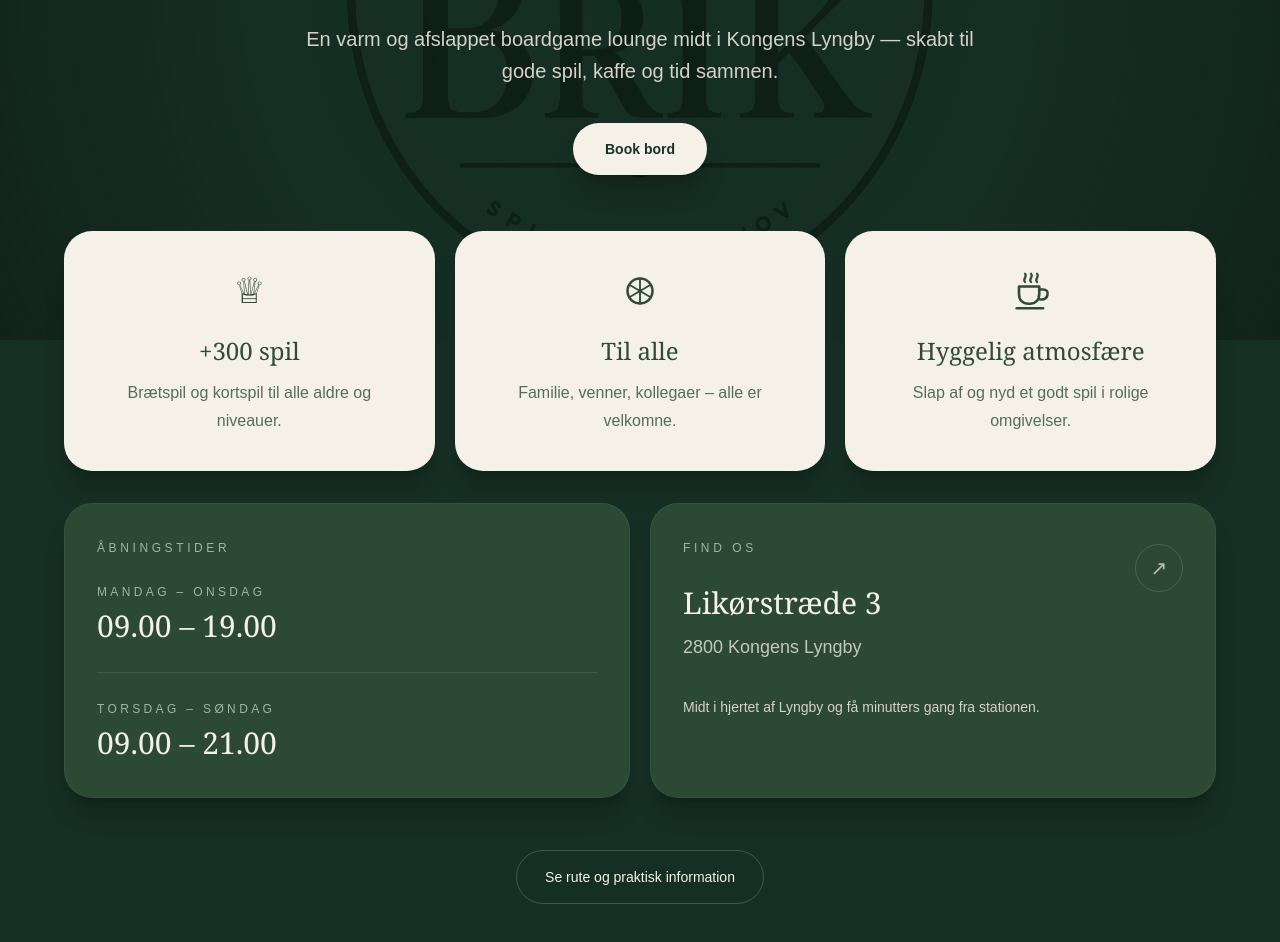
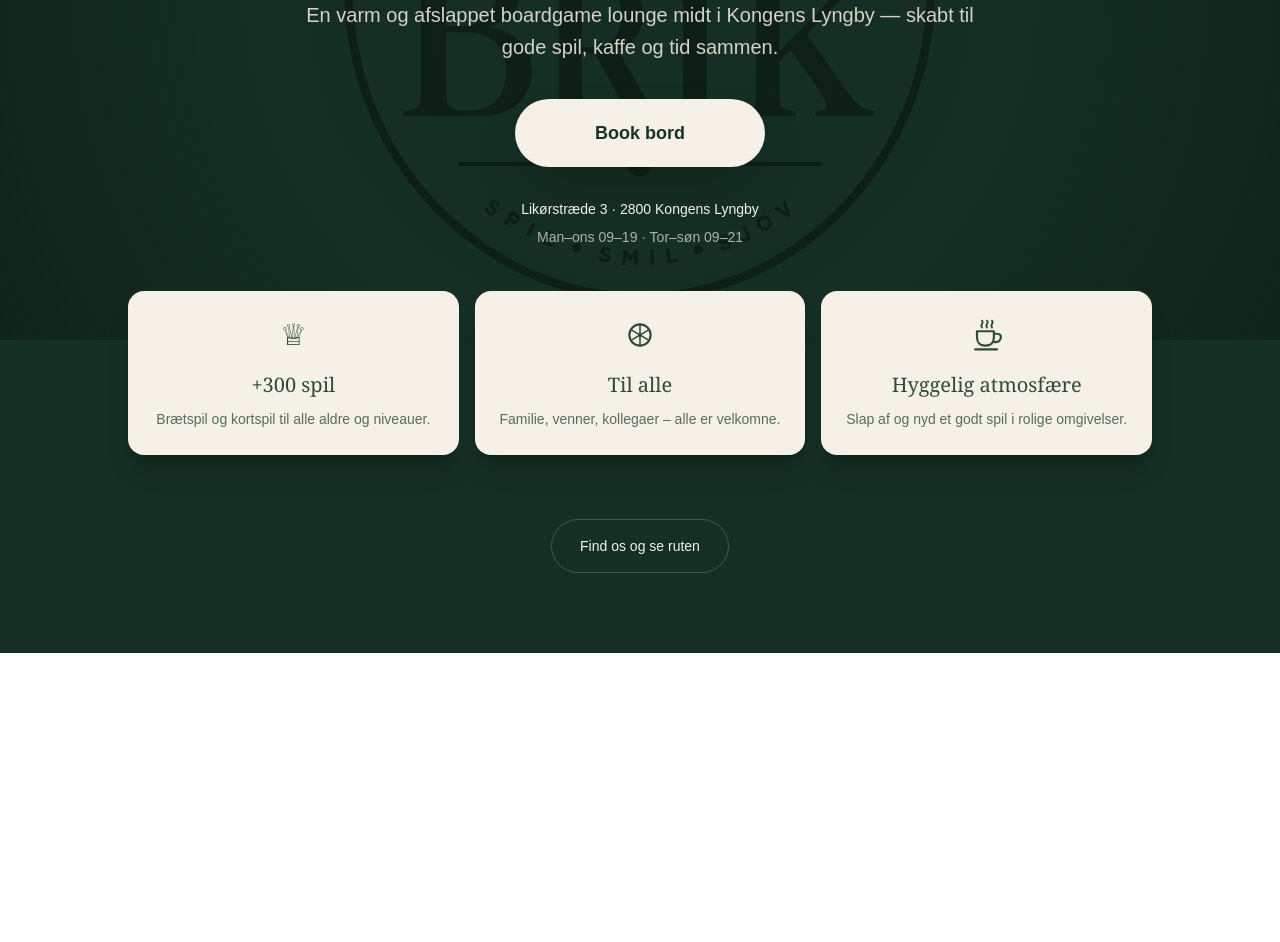
Before and after one commit to Houseofbrik/houseofbrik.dk, a Next.js app: page / in a window 1280 px wide. Shown: the part 460-1402 px from the top of the page. After the commit the page ends 1113 px from the top, so only its background shows below. Built offline with nearby package versions, Linux system fonts and the light colour scheme.

Commit message:
Forenklet forside og større bookingknap

```diff
--- a/app/page.tsx
+++ b/app/page.tsx
@@ -9,11 +9,9 @@ const GOOGLE_MAPS_URL =
 
 export default function Home() {
   const [view, setView] = useState<View>("home");
-  const [isMapOpen, setIsMapOpen] = useState(false);
 
   const goHome = () => {
     setView("home");
-    setIsMapOpen(false);
 
     window.scrollTo({
       top: 0,
@@ -23,7 +21,6 @@ export default function Home() {
 
   const goToView = (nextView: View) => {
     setView(nextView);
-    setIsMapOpen(false);
 
     window.scrollTo({
       top: 0,
@@ -34,7 +31,7 @@ export default function Home() {
   return (
     <main className="relative min-h-screen overflow-hidden bg-[#162F24] text-[#F5F1E8]">
       {/* FAST VANDMÆRKE */}
-      <div className="pointer-events-none fixed inset-x-0 bottom-6 top-[110px] z-0 flex items-center justify-center overflow-hidden md:top-[126px]">
+      <div className="pointer-events-none fixed inset-x-0 bottom-6 top-[104px] z-0 flex items-center justify-center overflow-hidden md:top-[120px]">
         <img
           src="/logo-watermark-transparent.png"
           alt=""
@@ -53,7 +50,8 @@ export default function Home() {
       <div className="pointer-events-none fixed inset-x-0 bottom-0 top-[88px] z-0 bg-[radial-gradient(circle_at_center,rgba(22,47,36,0.00)_0%,rgba(22,47,36,0.06)_52%,rgba(14,29,21,0.62)_100%)] md:top-[104px]" />
 
       {/* HEADER */}
-      <header className="fixed left-0 top-0 z-50 flex w-full items-center justify-between border-b border-white/10 bg-[#163224]/70 px-4 py-3 backdrop-blur-xl sm:px-6 md:px-14">
+      <header className="fixed left-0 top-0 z-50 w-full border-b border-white/10 bg-[#163224]/70 px-4 py-3 backdrop-blur-xl sm:px-6 md:px-14">
+        <div className="mx-auto flex w-full max-w-[1500px] items-center">
           <div className="flex items-center gap-7 md:gap-12">
             <button
               onClick={goHome}
@@ -73,13 +71,18 @@ export default function Home() {
             </button>
 
             <nav className="hidden items-center gap-12 text-sm text-[#F5F1E8]/80 md:flex">
-            <button onClick={goHome} className="transition hover:text-white">
+              <button
+                onClick={goHome}
+                className="transition hover:text-white"
+                type="button"
+              >
                 Home
               </button>
 
               <button
                 onClick={() => goToView("events")}
                 className="transition hover:text-white"
+                type="button"
               >
                 Events
               </button>
@@ -87,6 +90,7 @@ export default function Home() {
               <button
                 onClick={() => goToView("findos")}
                 className="transition hover:text-white"
+                type="button"
               >
                 Find os
               </button>
@@ -94,25 +98,18 @@ export default function Home() {
               <button
                 onClick={() => goToView("praktisk")}
                 className="transition hover:text-white"
+                type="button"
               >
                 Praktisk info
               </button>
             </nav>
           </div>
-
-        <button
-          onClick={() => goToView("booking")}
-          className="rounded-full bg-[#214A34]/90 px-5 py-3 text-xs font-semibold text-[#F5F1E8] shadow-lg shadow-black/20 transition duration-300 hover:-translate-y-0.5 hover:bg-[#2B5B41] sm:px-6 md:px-7 md:py-4 md:text-sm"
-          type="button"
-        >
-          Book bord
-        </button>
+        </div>
       </header>
 
       {/* SIDER */}
       {view === "home" ? (
         <HomePage
-          onOpenMap={() => setIsMapOpen(true)}
           onOpenFindUs={() => goToView("findos")}
           onOpenBooking={() => goToView("booking")}
         />
@@ -125,27 +122,22 @@ export default function Home() {
       ) : (
         <InfoPage label="Praktisk info" title="Kommer snarest." />
       )}
-
-      {/* KORT-POPUP */}
-      {isMapOpen && <MapModal onClose={() => setIsMapOpen(false)} />}
     </main>
   );
 }
 
 function HomePage({
-  onOpenMap,
   onOpenFindUs,
   onOpenBooking,
 }: {
-  onOpenMap: () => void;
   onOpenFindUs: () => void;
   onOpenBooking: () => void;
 }) {
   return (
-    <section className="relative z-10 px-5 pb-24 pt-24 text-center sm:px-6 md:pt-28">
+    <section className="relative z-10 px-5 pb-20 pt-24 text-center sm:px-6 md:pt-28">
       {/* HERO */}
-      <div className="mx-auto flex min-h-[70vh] max-w-6xl flex-col items-center justify-center pb-10 pt-16 sm:min-h-[72vh] md:pb-14">
-        <p className="mb-7 text-xs uppercase tracking-[0.4em] text-[#A7BCA8] sm:text-sm">
+      <div className="mx-auto flex min-h-[60vh] max-w-6xl flex-col items-center justify-center pb-8 pt-12 sm:min-h-[62vh] md:pb-10">
+        <p className="mb-6 text-xs uppercase tracking-[0.4em] text-[#A7BCA8] sm:text-sm">
           Spil • Smil • Sjov
         </p>
 
@@ -157,7 +149,7 @@ function HomePage({
           Offline hygge starter her!
         </h1>
 
-        <p className="mx-auto mt-8 max-w-2xl text-base leading-8 text-[#D6D1C7] sm:text-lg md:text-xl">
+        <p className="mx-auto mt-7 max-w-2xl text-base leading-8 text-[#D6D1C7] sm:text-lg md:text-xl">
           En varm og afslappet boardgame lounge midt i Kongens Lyngby — skabt
           til gode spil, kaffe og tid sammen.
         </p>
@@ -165,16 +157,30 @@ function HomePage({
         <button
           onClick={onOpenBooking}
           type="button"
-          className="mt-9 rounded-full bg-[#F5F1E8] px-8 py-4 text-sm font-semibold text-[#183226] shadow-xl shadow-black/20 transition duration-300 hover:-translate-y-0.5 hover:bg-white"
+          className="mt-9 min-w-[220px] rounded-full bg-[#F5F1E8] px-10 py-5 text-base font-semibold text-[#183226] shadow-2xl shadow-black/25 transition duration-300 hover:-translate-y-1 hover:bg-white sm:min-w-[250px] sm:px-12 sm:py-5 sm:text-lg"
         >
           Book bord
+        </button>
+
+        <button
+          onClick={onOpenFindUs}
+          type="button"
+          className="mt-7 text-sm leading-7 text-[#D6D1C7] transition hover:text-white"
+        >
+          <span className="block font-medium text-[#F5F1E8]">
+            Likørstræde 3 · 2800 Kongens Lyngby
+          </span>
+
+          <span className="block text-[#D6D1C7]/80">
+            Man–ons 09–19 · Tor–søn 09–21
+          </span>
         </button>
       </div>
 
       {/* TRE HVIDE KORT */}
-      <div className="mx-auto grid max-w-6xl gap-5 pb-8 md:grid-cols-3">
+      <div className="mx-auto grid max-w-5xl gap-4 pb-16 md:grid-cols-3">
         <FeatureCard
-          icon={<span className="text-4xl">♕</span>}
+          icon={<span className="text-3xl">♕</span>}
           title="+300 spil"
           text="Brætspil og kortspil til alle aldre og niveauer."
         />
@@ -182,8 +188,8 @@ function HomePage({
         <FeatureCard
           icon={
             <svg
-              width="40"
-              height="40"
+              width="34"
+              height="34"
               viewBox="0 0 64 64"
               fill="none"
               aria-hidden="true"
@@ -227,8 +233,8 @@ function HomePage({
         <FeatureCard
           icon={
             <svg
-              width="48"
-              height="48"
+              width="40"
+              height="40"
               viewBox="0 0 64 64"
               fill="none"
               aria-hidden="true"
@@ -282,75 +288,12 @@ function HomePage({
         />
       </div>
 
-      {/* ÅBNINGSTIDER OG FIND OS */}
-      <div className="mx-auto grid max-w-6xl gap-5 pb-8 md:grid-cols-2">
-        <div className="rounded-[1.75rem] border border-white/5 bg-[#2C4934] px-8 py-9 text-left shadow-xl shadow-black/20">
-          <p className="mb-7 text-xs uppercase tracking-[0.3em] text-[#9FB69F]">
-            Åbningstider
-          </p>
-
-          <div>
-            <p className="text-xs uppercase tracking-[0.28em] text-[#9FB69F]">
-              Mandag – Onsdag
-            </p>
-
-            <p className="mt-2 font-serif text-3xl text-[#F5F1E8]">
-              09.00 – 19.00
-            </p>
-          </div>
-
-          <div className="mt-7 border-t border-[#F5F1E8]/10 pt-7">
-            <p className="text-xs uppercase tracking-[0.28em] text-[#9FB69F]">
-              Torsdag – Søndag
-            </p>
-
-            <p className="mt-2 font-serif text-3xl text-[#F5F1E8]">
-              09.00 – 21.00
-            </p>
-          </div>
-        </div>
-
-        <button
-          onClick={onOpenMap}
-          className="group rounded-[1.75rem] border border-white/5 bg-[#2C4934] px-8 py-9 text-left shadow-xl shadow-black/20 transition duration-300 hover:-translate-y-1 hover:bg-[#355842]"
-          type="button"
-          aria-label="Se kort og adresse"
-        >
-          <div className="flex h-full items-start justify-between gap-6">
-            <div>
-              <p className="mb-7 text-xs uppercase tracking-[0.3em] text-[#9FB69F]">
-                Find os
-              </p>
-
-              <p className="font-serif text-3xl leading-tight text-[#F5F1E8]">
-                Likørstræde 3
-              </p>
-
-              <p className="mt-3 text-lg text-[#F5F1E8]/75">
-                2800 Kongens Lyngby
-              </p>
-
-              <p className="mt-8 max-w-sm text-sm leading-7 text-[#D6D1C7]">
-                Midt i hjertet af Lyngby og få minutters gang fra stationen.
-              </p>
-            </div>
-
-            <span
-              aria-hidden="true"
-              className="mt-1 flex h-12 w-12 shrink-0 items-center justify-center rounded-full border border-[#F5F1E8]/15 text-xl text-[#F5F1E8]/70 transition duration-300 group-hover:-translate-y-1 group-hover:translate-x-1 group-hover:bg-[#F5F1E8] group-hover:text-[#183226]"
-            >
-              ↗
-            </span>
-          </div>
-        </button>
-      </div>
-
       <button
         onClick={onOpenFindUs}
         type="button"
-        className="mt-5 rounded-full border border-[#F5F1E8]/20 px-7 py-4 text-sm font-medium text-[#F5F1E8] transition duration-300 hover:-translate-y-0.5 hover:border-[#F5F1E8]/40 hover:bg-[#F5F1E8]/5"
+        className="rounded-full border border-[#F5F1E8]/20 px-7 py-4 text-sm font-medium text-[#F5F1E8] transition duration-300 hover:-translate-y-0.5 hover:border-[#F5F1E8]/40 hover:bg-[#F5F1E8]/5"
       >
-        Se rute og praktisk information
+        Find os og se ruten
       </button>
     </section>
   );
@@ -366,14 +309,14 @@ function FeatureCard({
   text: string;
 }) {
   return (
-    <article className="rounded-[1.75rem] bg-[#F5F1E8] px-8 py-9 text-center text-[#314B39] shadow-xl shadow-black/20 transition duration-300 hover:-translate-y-1">
-      <div className="mb-5 flex min-h-12 items-center justify-center text-[#314B39]">
+    <article className="rounded-2xl bg-[#F5F1E8] px-6 py-6 text-center text-[#314B39] shadow-xl shadow-black/20 transition duration-300 hover:-translate-y-1">
+      <div className="mb-4 flex min-h-10 items-center justify-center text-[#314B39]">
         {icon}
       </div>
 
-      <h2 className="mb-3 font-serif text-2xl">{title}</h2>
+      <h2 className="mb-2 font-serif text-xl">{title}</h2>
 
-      <p className="leading-7 text-[#314B39]/80">{text}</p>
+      <p className="text-sm leading-6 text-[#314B39]/80">{text}</p>
     </article>
   );
 }
@@ -597,71 +540,3 @@ function InfoPage({ label, title }: { label: string; title: string }) {
     </section>
   );
 }
-
-function MapModal({ onClose }: { onClose: () => void }) {
-  return (
-    <div
-      className="fixed inset-0 z-[100] flex items-center justify-center bg-[#08130E]/85 px-4 py-8 backdrop-blur-md"
-      role="dialog"
-      aria-modal="true"
-      aria-labelledby="map-modal-title"
-      onClick={onClose}
-    >
-      <div
-        className="relative max-h-full w-full max-w-5xl overflow-y-auto rounded-[2rem] border border-white/10 bg-[#183226] p-3 shadow-2xl shadow-black/60 sm:p-5"
-        onClick={(event) => event.stopPropagation()}
-      >
-        <button
-          onClick={onClose}
-          type="button"
-          aria-label="Luk kort"
-          className="absolute right-5 top-5 z-10 flex h-11 w-11 items-center justify-center rounded-full border border-white/15 bg-[#10251A]/90 text-xl text-[#F5F1E8] shadow-lg backdrop-blur-md transition hover:bg-[#284B37]"
-        >
-          ×
-        </button>
-
-        <a
-          href={GOOGLE_MAPS_URL}
-          target="_blank"
-          rel="noopener noreferrer"
-          className="group block overflow-hidden rounded-[1.5rem] bg-[#F5F1E8]"
-        >
-          <img
-            src="/find-os-kort.png"
-            alt="Kort over House of Briks placering på Likørstræde 3 i Kongens Lyngby"
-            className="h-auto max-h-[62vh] w-full object-cover transition duration-700 group-hover:scale-[1.015]"
-          />
-        </a>
-
-        <div className="flex flex-col gap-6 px-3 pb-3 pt-7 sm:flex-row sm:items-end sm:justify-between sm:px-5 sm:pb-5">
-          <div>
-            <p className="mb-3 text-xs uppercase tracking-[0.35em] text-[#9FB69F]">
-              Find os
-            </p>
-
-            <h2
-              id="map-modal-title"
-              className="font-serif text-3xl text-[#F5F1E8] sm:text-4xl"
-            >
-              Likørstræde 3
-            </h2>
-
-            <p className="mt-2 text-[#D6D1C7]">2800 Kongens Lyngby</p>
-          </div>
-
-          <a
-            href={GOOGLE_MAPS_URL}
-            target="_blank"
-            rel="noopener noreferrer"
-            className="inline-flex items-center justify-center rounded-full bg-[#F5F1E8] px-6 py-4 text-sm font-semibold text-[#183226] shadow-lg transition duration-300 hover:-translate-y-0.5 hover:bg-white"
-          >
-            Åbn i Google Maps
-            <span className="ml-2" aria-hidden="true">
-              ↗
-            </span>
-          </a>
-        </div>
-      </div>
-    </div>
-  );
-}
```
Lines whose indentation alone changed are shown as unchanged.
